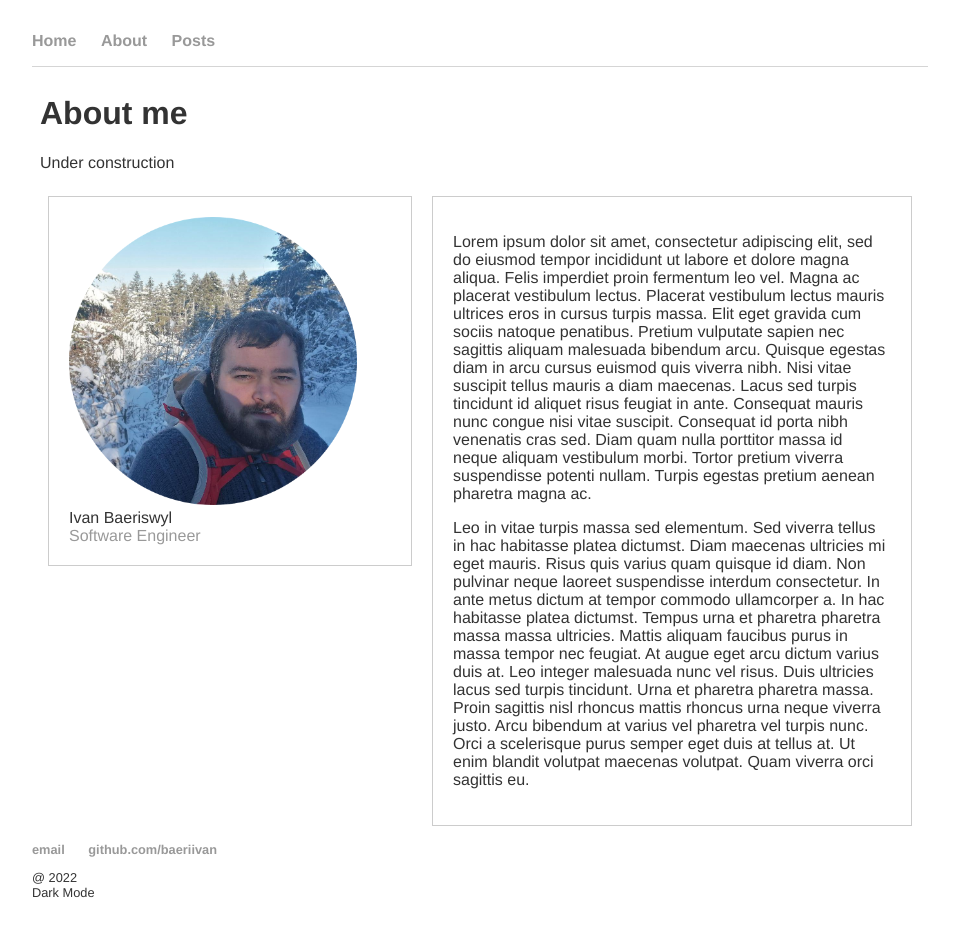
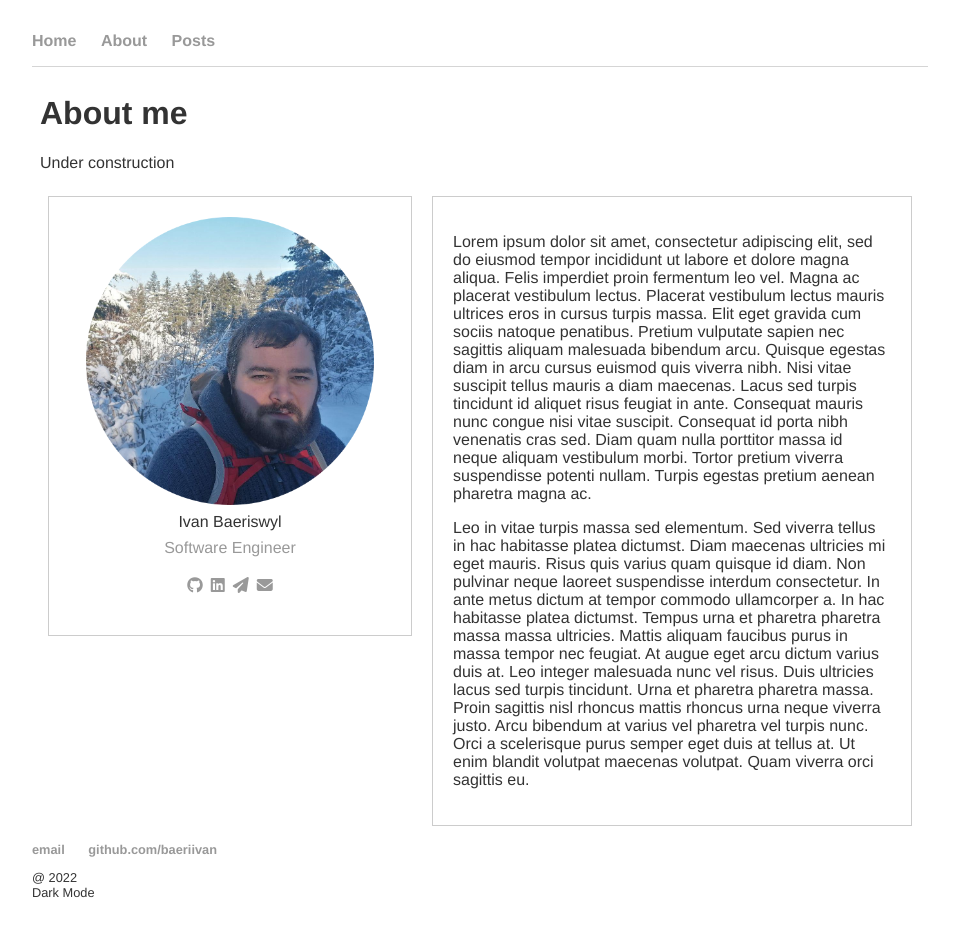
Before and after one commit to baeriivan/baeriivan.github.io, a Jekyll site: the page built from about/index.html, in a window 1280 px wide. Shown: the whole page, without its empty margins (160-1119 px from the left). Built offline with Jekyll 4.4.1, drawn with Linux system fonts in a browser that asks for light colours; nearby versions of some CDN libraries.

Commit message:
correct centering and minor layout change

```diff
--- a/_includes/head.html
+++ b/_includes/head.html
@@ -2,3 +2,4 @@
 <meta charset="utf-8">
 <title>{{ page.title }} - {{ site.title }}</title>
 <link rel="stylesheet" href="{{ "/assets/css/main.css" | relative_url }}">
+<script src="https://kit.fontawesome.com/29cbc99881.js" crossorigin="anonymous"></script>
--- a/_sass/main.scss
+++ b/_sass/main.scss
@@ -6,6 +6,9 @@ $bodyFont: 'Helvetica', 'Arial', 'Sans-Serif';
 $totalWidth: 70%;
 $sideMargin: (100%-$totalWidth)/2;
 $topMargin: 2em;
+
+$brd: 1px solid  #ccc;
+// $brd: none;
 
 
 body {
@@ -43,17 +46,27 @@ a {
 }
 
 .about-overview {
+  justify-items: center;
 
   img {
     width: 18em;
+
+    // center
+    display: block;
+    margin-left: auto;
+    margin-right: auto;
   }
 
-  #about-me {
+  #about-name {
+    display:flex;
+    justify-content: center;
     color: $bodyColor;
+    padding: 0.5em;
   }
 
   #about-titles {
     display: flex;
+    justify-content: center;
     color: $linkColor
   }
 }
@@ -70,13 +83,25 @@ a {
   padding: 1.25em;
   margin-bottom: .5em;
 
-  border: 1px solid  #ccc;
+  border: $brd;
 }
 
 .about-content {
   padding: 1.25em;
 
-  border: 1px solid  #ccc;
+  border: $brd;
+}
+
+.social {
+  list-style-type: none;
+  padding: 0;
+  display: flex;
+  flex-wrap: wrap;
+  justify-content: center;
+
+  a {
+    padding: 0.25em;
+  }
 }
 
 
--- a/about/index.html
+++ b/about/index.html
@@ -11,6 +11,28 @@ title: About me
 		width="300">
 		<div id="about-name">Ivan Baeriswyl</div>
 		<div id="about-titles">Software Engineer</div>
+		<ul class="social">
+			<a href="https://github.com/baeriivan" target="_blank">
+				<li>
+					<i class="fa-brands fa-github"></i>
+				</li>
+			</a>
+			<a href="www.linkedin.com/in/ivan-baeriswyl-74a03b140" target="_blank">
+				<li>
+					<i class="fa-brands fa-linkedin"></i>
+				</li>
+			</a>
+			<a href="" target="_blank">
+				<li>
+					<i class="fa-solid fa-paper-plane"></i>
+				</li>
+			</a>
+			<a href="" target="_blank">
+				<li>
+					<i class="fa-solid fa-envelope"></i>
+				</li>
+			</a>
+		</ul>
 	</section>
 	<section class="about-content">
 		<p>
```
